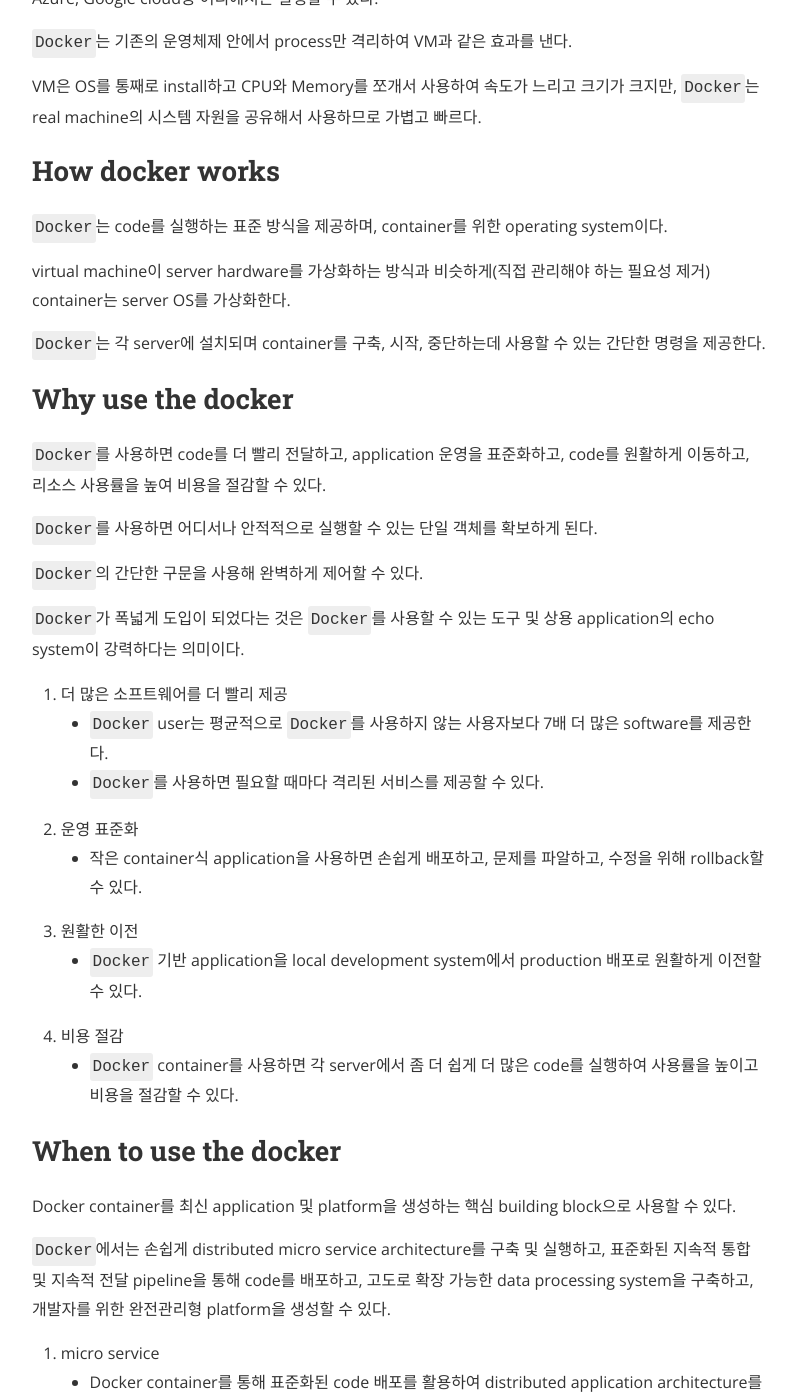
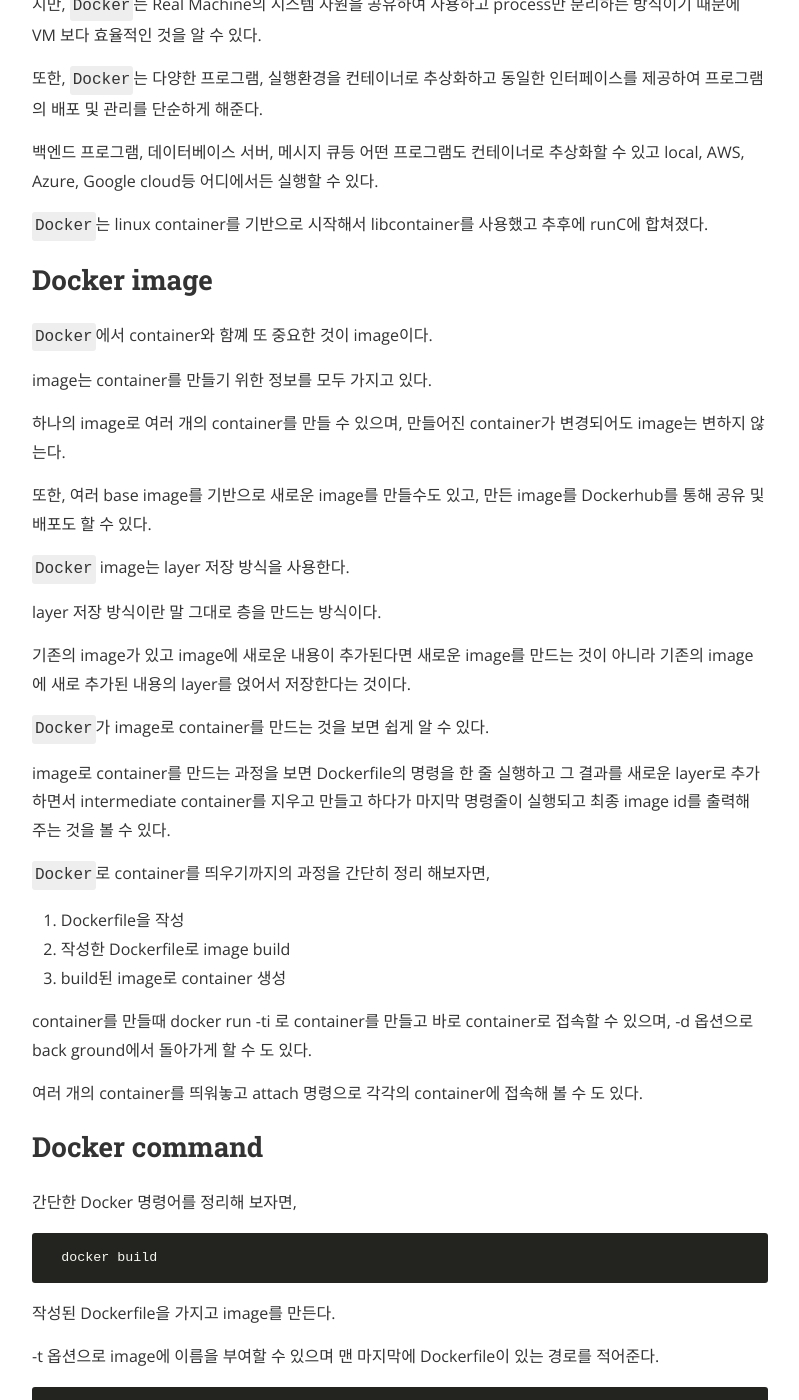
Before and after one commit to kyhsa93/kyhsa93.github.io, a Jekyll site: the page built from _posts/2018-05-19-what-is-docker.md, in a window 1280 px wide and 1400 px high, scrolled down 844 px. Shown: the whole window, without its empty margins (240-1039 px from the left). Built offline with Jekyll 4.4.1, drawn with Linux system fonts in a browser that asks for light colours; nearby versions of some CDN libraries; comment, search, counter and statistics services are not loaded; some of the changed text lies outside the part shown.

Commit message:
Modify post what is docker

````diff
--- a/_posts/2018-05-19-what-is-docker.md
+++ b/_posts/2018-05-19-what-is-docker.md
@@ -7,67 +7,146 @@
 cover: "/assets/docker.png"
 ---
 
-`Docker`는 application을 신속하게 구축, test 및 배포할 수 있는 컨테이너 기반의 오픈소스 가상화 플랫폼이다.
+What is Docker
+---
 
-`Docker`는 software를 container라는 표준화된 유닛으로 packging하며, 이 container에는 library, system tool, code, runtime 등 software를 실행하는데 필요한 모든 것이 포함되어 있다.
+`Docker`는 linux container 기반의 open source 가상화 platform이다.
 
-`Docker`는 다양한 프로그램, 실행환경을 컨테이너로 추상화하고 동일한 인터페이스를 제공하여 프로그램의 배포 및 관리를 단순하게 해준다.
+linux의 container라는 개념을 사용하여 효율적으로 msa(micro architecture service)를 구현할 수 있다.
+
+`Docker` 이전부터 사용해 왔던 VM(Virtual Machine)과 비슷하다고 생각할 수 있으나 사용해보면 훨씬 가볍고 사용하기 좋다는 것을 알 수 있다.
+
+VM은 host OS위에 guest OS 전체를 가상화하고 CPU, Memory 등을 분리시켜서(전가상화, 반가상화) 사용하지만, `Docker`는 Real Machine의 시스템 자원을 공유하여 사용하고 process만 분리하는 방식이기 때문에 VM 보다 효율적인 것을 알 수 있다.
+
+또한, `Docker`는 다양한 프로그램, 실행환경을 컨테이너로 추상화하고 동일한 인터페이스를 제공하여 프로그램의 배포 및 관리를 단순하게 해준다.
 
 백엔드 프로그램, 데이터베이스 서버, 메시지 큐등 어떤 프로그램도 컨테이너로 추상화할 수 있고 local, AWS, Azure, Google cloud등 어디에서든 실행할 수 있다.
 
-`Docker`는 기존의 운영체제 안에서 process만 격리하여 VM과 같은 효과를 낸다.
+`Docker`는 linux container를 기반으로 시작해서 libcontainer를 사용했고 추후에 runC에 합쳐졌다.
 
-VM은 OS를 통째로 install하고 CPU와 Memory를 쪼개서 사용하여 속도가 느리고 크기가 크지만, `Docker`는 real machine의 시스템 자원을 공유해서 사용하므로 가볍고 빠르다.
-
-How docker works
+Docker image
 ---
 
-`Docker`는 code를 실행하는 표준 방식을 제공하며, container를 위한 operating system이다.
+`Docker`에서 container와 함꼐 또 중요한 것이 image이다.
 
-virtual machine이 server hardware를 가상화하는 방식과 비슷하게(직접 관리해야 하는 필요성 제거) container는 server OS를 가상화한다.
+image는 container를 만들기 위한 정보를 모두 가지고 있다.
 
-`Docker`는 각 server에 설치되며 container를 구축, 시작, 중단하는데 사용할 수 있는 간단한 명령을 제공한다.
+하나의 image로 여러 개의 container를 만들 수 있으며, 만들어진 container가 변경되어도 image는 변하지 않는다.
 
-Why use the docker
+또한, 여러 base image를 기반으로 새로운 image를 만들수도 있고, 만든 image를 Dockerhub를 통해 공유 및 배포도 할 수 있다.
+
+`Docker` image는 layer 저장 방식을 사용한다.
+
+layer 저장 방식이란 말 그대로 층을 만드는 방식이다.
+
+기존의 image가 있고 image에 새로운 내용이 추가된다면 새로운 image를 만드는 것이 아니라 기존의 image에 새로 추가된 내용의 layer를 얹어서 저장한다는 것이다.
+
+`Docker`가 image로 container를 만드는 것을 보면 쉽게 알 수 있다.
+
+image로 container를 만드는 과정을 보면 Dockerfile의 명령을 한 줄 실행하고 그 결과를 새로운 layer로 추가하면서 intermediate container를 지우고 만들고 하다가 마지막 명령줄이 실행되고 최종 image id를 출력해 주는 것을 볼 수 있다.
+
+`Docker`로 container를 띄우기까지의 과정을 간단히 정리 해보자면,
+
+0. Dockerfile을 작성
+0. 작성한 Dockerfile로 image build
+0. build된 image로 container 생성
+
+container를 만들때 docker run -ti 로 container를 만들고 바로 container로 접속할 수 있으며, -d 옵션으로 back ground에서 돌아가게 할 수 도 있다.
+
+여러 개의 container를 띄워놓고 attach 명령으로 각각의 container에 접속해 볼 수 도 있다.
+
+Docker command
 ---
 
-`Docker`를 사용하면 code를 더 빨리 전달하고, application 운영을 표준화하고, code를 원활하게 이동하고, 리소스 사용률을 높여 비용을 절감할 수 있다.
+간단한 Docker 명령어를 정리해 보자면,
 
-`Docker`를 사용하면 어디서나 안적적으로 실행할 수 있는 단일 객체를 확보하게 된다.
+```
+  docker build
+```
 
-`Docker`의 간단한 구문을 사용해 완벽하게 제어할 수 있다.
+작성된 Dockerfile을 가지고 image를 만든다.
 
-`Docker`가 폭넓게 도입이 되었다는 것은 `Docker`를 사용할 수 있는 도구 및 상용 application의 echo system이 강력하다는 의미이다.
+-t 옵션으로 image에 이름을 부여할 수 있으며 맨 마지막에 Dockerfile이 있는 경로를 적어준다.
 
-0. 더 많은 소프트웨어를 더 빨리 제공
- - `Docker` user는 평균적으로 `Docker`를 사용하지 않는 사용자보다 7배 더 많은 software를 제공한다.
- - `Docker`를 사용하면 필요할 때마다 격리된 서비스를 제공할 수 있다.
-0. 운영 표준화
- - 작은 container식 application을 사용하면 손쉽게 배포하고, 문제를 파알하고, 수정을 위해 rollback할 수 있다.
-0. 원활한 이전
- - `Docker` 기반 application을 local development system에서 production 배포로 원활하게 이전할 수 있다.
-0. 비용 절감
- - `Docker` container를 사용하면 각 server에서 좀 더 쉽게 더 많은 code를 실행하여 사용률을 높이고 비용을 절감할 수 있다.
+```
+  docker iamges
+```
 
+현재 사용할 수 있는 image list가 출력된다.
 
-When to use the docker
----
+```
+  docker rmi [IMAGE]
+```
 
-Docker container를 최신 application 및 platform을 생성하는 핵심 building block으로 사용할 수 있다.
+해당 image를 삭제한다.
 
-`Docker`에서는 손쉽게 distributed micro service architecture를 구축 및 실행하고, 표준화된 지속적 통합 및 지속적 전달 pipeline을 통해 code를 배포하고, 고도로 확장 가능한 data processing system을 구축하고, 개발자를 위한 완전관리형 platform을 생성할 수 있다.
+```
+  docker rmi $(docker image ls -a -q)
+```
 
-0. micro service
- - Docker container를 통해 표준화된 code 배포를 활용하여 distributed application architecture를 구축하고 확장한다.
-0. 지속적인 통합 및 제공
- - environment를 표준화하고 언어 stack및 version간의 conflict를 제거함으로써 application을 더욱 빠르게 제공한다.
-0. data processing
- - big data processing을 service로 제공한다.
- - data 및 분석 package를 기술자가 아닌 사용자도 실행할 수 있는 이동식 conatainer로 packaging한다.
-0. 서비스로서의 container
- - 안전한 IT 관리형 infra와 contents로 distributed application을 구축 및 제공한다.
+전체 image를 삭제한다.
 
-참고: [AWS](https://aws.amazon.com/docker/)
+```
+  docker run
+```
+
+image로 container를 만들고 실행시킨다.
+
+-ti 옵션을 이용해서 container에 접속할 수 있고, container의 이름을 부여할 수 있다.
+
+```
+  docker start
+```
+
+stop되어 있는 container를 실행한다.
+
+```
+  docker stop
+```
+
+실행되고 있는 container를 종료한다.
+
+```
+  docker attach
+```
+
+실행되고 있는 container에 접속한다.
+
+```
+  docker ps
+```
+
+현재 실행되고 있는 container list를 출력한다.
+
+-a 옵션을 사용하면 stop되어 있는 container까지 볼 수 있다.
+
+```
+  docker rm
+```
+
+stop되어 있는 container를 삭제한다.
+
+실행되고 있는 container는 stop을 한 후에 삭제할 수 있다.
+
+```
+  docker rm $(docker container ls -a -q)
+```
+
+stop되어 있는 container를 전부 삭제한다.
+
+마찬가지로 실행되고 있는 container는 stop을 먼저 해야한다.
+
+Dockerfile을 작성하는 법은 따로 post를 작성해보겠다.
+
+image를 만들때 이름을 부여하지 않으면 \<none>으로 만들어 지고,
+
+container를 만들때 이름을 지정해 주지 않으면 `Docker`가 자동으로 이름을 부여한다.
+
+image를 만들때 image 이름이 같으면 image를 덮어쓰지만,
+
+container를 만들때 container의 이름이 같으면 만들수 없다.
+
+Dockerfile을 작성하는 법은 따로 post를 작성하도록 하겠다.
 
 <div style="text-align: right">
   Image source by
````
